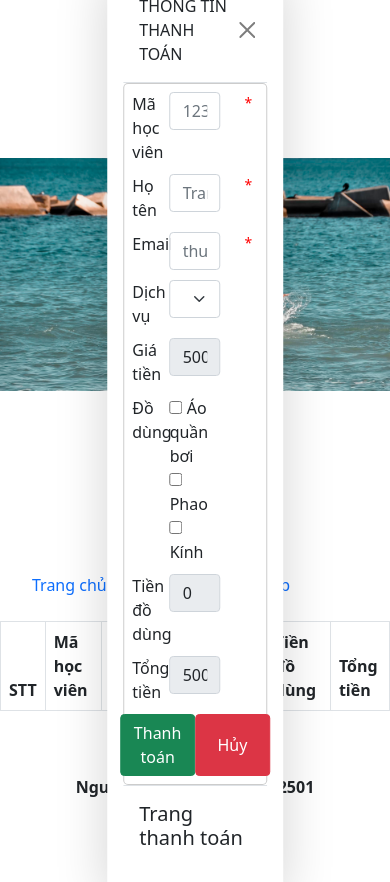
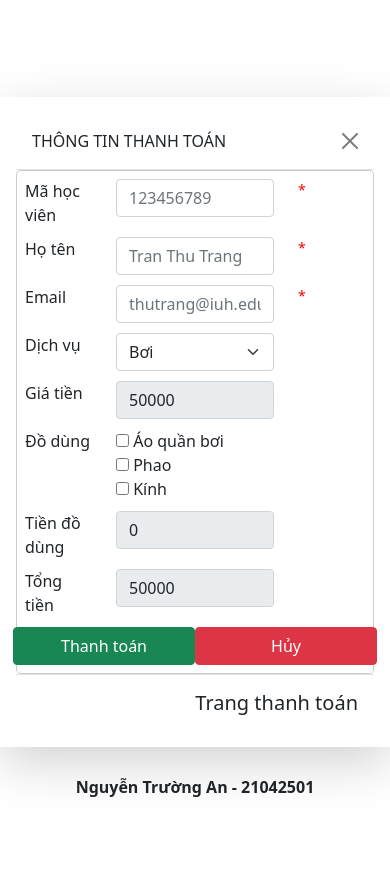
Before and after one commit to A3Scotl/21042501_NguyenTruongAn_HTCNW_Week8, a plain HTML site: page index.html in a window 390 px wide. Both pictures are taken after a click on the item "Đăng kí". After the commit the page ends 847 px from the top, so only its background shows below. Drawn offline with nearby package versions, Linux system fonts and the light colour scheme.

Commit message:
add responsive

```diff
--- a/index.html
+++ b/index.html
@@ -35,6 +35,11 @@
         span {
             color: red;
             font-size: 14px;
+        }
+        @media only screen and (max-width: 700px) {
+            #modal{
+                width: 100vw;
+            }
         }
     </style>
 </head>
```
